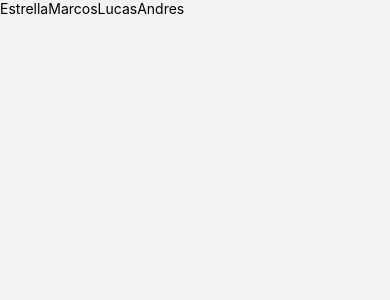
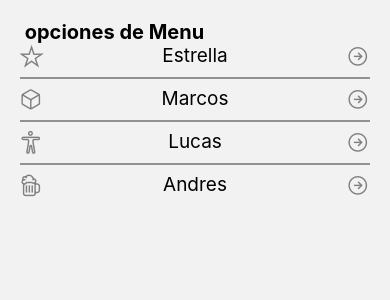
Before and after one commit to MarcosIsmael/RNComponetns, a React Native app: screen /Home in a window 390 px wide. Shown: the top 300 px of the page. Built offline with nearby package versions, Linux system fonts and the light colour scheme.

Commit message:
ver video 192

```diff
--- /dev/null
+++ b/src/components/FlatListMenuItem.js
@@ -0,0 +1,38 @@
+import React from 'react'
+import { StyleSheet, Text, TouchableOpacity, View } from 'react-native';
+import  Icon  from 'react-native-vector-icons/Ionicons';
+
+const FlatListMenuItem = ({item}) => {
+  return (
+      <TouchableOpacity
+      activeOpacity={0.8}>
+        <View style={styles.container}>
+            <Icon
+            name={item.icono}
+            size={23}
+            color='gray'
+            />
+            <View>
+                <Text style={styles.itemText}>{item.nombre}</Text>
+            </View>
+            <Icon
+            name='arrow-forward-circle-outline'
+            size={23}
+            color='gray'
+            />
+        </View>
+      </TouchableOpacity>
+  )
+}
+
+export default FlatListMenuItem
+
+const styles = StyleSheet.create({
+    container :{
+        flexDirection:'row',
+        justifyContent:'space-between'
+    },
+    itemText :{
+        fontSize:19
+    }
+})
--- a/src/screens/HomeScreen.js
+++ b/src/screens/HomeScreen.js
@@ -1,36 +1,55 @@
 import React from 'react';
 import { FlatList, Text, View } from 'react-native';
+import FlatListMenuItem from '../components/FlatListMenuItem';
+import { styles } from '../theme/AppTheme';
 const HomeScreen = () => {
 
   const lista = [
     {
       nombre:'Estrella',
+      icono:'star-outline'
     },
     {
-      nombre:'Marcos'
+      nombre:'Marcos',
+      icono: 'cube-outline'
     },
     {
-      nombre:'Lucas'
+      nombre:'Lucas',
+      icono:'body-outline'
     },
     {
-      nombre:'Andres'
+      nombre:'Andres',
+      icono:'beer-outline'
     }
   ]
 
-  const Item = ({ nombre }) => (
-    <View>
+  const item = ({ nombre }) => {
+   return <View>
       <Text >{nombre}</Text>
     </View>
-  );
-  const renderItem = ({ item }) => (
-    <Item nombre={item.nombre} />
-  );
+  ;}
+
+  const renderListHeader = ()=>{
+    return (
+        <View style={{marginTop:20}}>
+          <Text style={styles.title}> opciones de Menu</Text>
+        </View>
+    )
+  }
+
+
+  const separator = ()=>{
+    return (
+      <View style={{borderBottomWidth:2,opacity:0.4,marginVertical:8}}></View>
+    )
+  }
   return (
-          <View style={{flex:1}}>
+          <View style={{flex:1, ...styles.marginGlobal}}>
             <FlatList
             data={lista}
-            renderItem={renderItem}
-            horizontal={true}
+            renderItem={({item})=> <FlatListMenuItem item={item}/>}
+            ListHeaderComponent={renderListHeader}
+            ItemSeparatorComponent={separator}
             />
           </View>
         );
--- /dev/null
+++ b/src/theme/AppTheme.js
@@ -0,0 +1,11 @@
+import { StyleSheet } from "react-native";
+
+export const styles = StyleSheet.create({
+    marginGlobal:{
+        marginHorizontal:20
+    },
+    title:{
+        fontSize:20,
+        fontWeight:'bold'
+    }
+})
```
